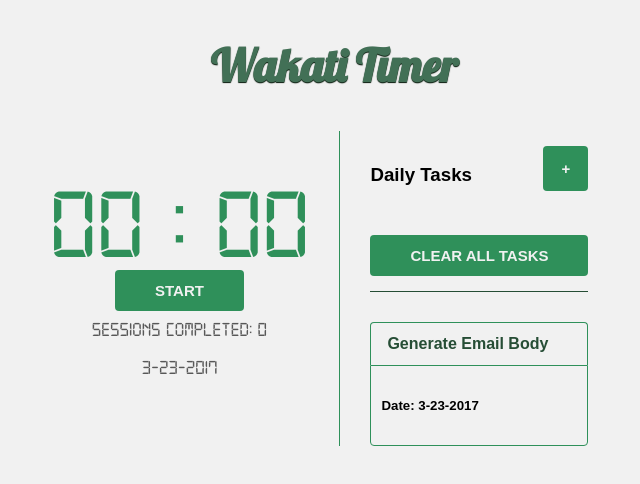
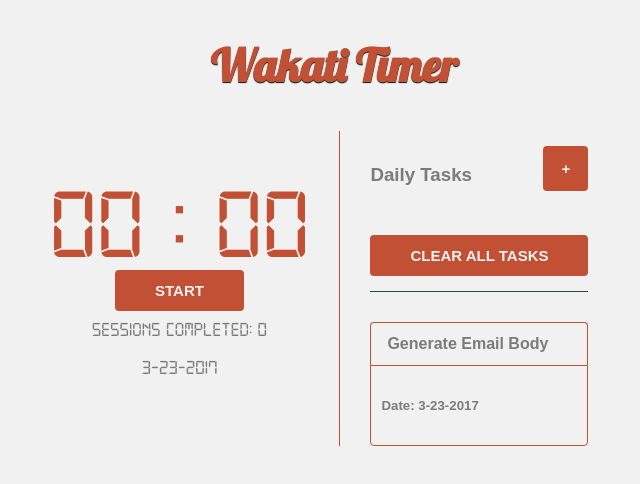
Before and after one commit to korrybass/wakati-react, a React (Create React App) app: page / in a window 1280 px wide. Shown: the top 484 px of the page, without its empty margins (306-946 px from the left). Built offline with nearby package versions, Linux system fonts and the light colour scheme.

Commit message:
updated styles

```diff
--- a/src/App.css
+++ b/src/App.css
@@ -1,6 +1,11 @@
 .action-btn{
-    background-color: #2f905a;
+    background-color: #C25034;
 }
+
+h1,h2, h3,h4,h5,h6, p, small, input{
+  color: #7b7b7b;
+}
+
 .add-btn{
   width: 45px;
   height: 45px;
@@ -19,12 +24,12 @@ button{
   font-family: 'Lobster', cursive;
   text-align: center;
   font-size: 45px;
-  color: #427056;
+  color: #C25034;
   text-shadow: 0 1px 1px #031708;
 }
 button:hover{
   cursor: pointer;
-  background-color: #227748;
+  background-color: #a03f27;
 }
 button:focus{
   outline: none;
@@ -70,7 +75,7 @@ button:focus{
     position: absolute;
     /*top: 0;*/
     left: 0;
-    background: #13b35a;
+    background: #C25034;
     border-radius: 4px;
     box-shadow: inset 0px 1px 1px rgba(0,0,0,0.5), 0px 1px 0px rgba(255,255,255,.4);
   }
--- a/src/components/List/list.css
+++ b/src/components/List/list.css
@@ -9,7 +9,7 @@ input[type=text]{
     border: none;
     border-radius: 4px;
     margin-left: 15px;
-    border: #099f4b solid 1px;
+    border: #C25034 solid 1px;
     font-size: 16px;
     background: transparent;
 }
@@ -21,7 +21,7 @@ input[type=text]{
      text-decoration: line-through;
 }
 .list-container{
-    border-left: 1px solid #2f905a;
+    border-left: 1px solid #C25034;
     padding: 0 30px;
     margin-left: 30px;
     overflow: hidden;
--- a/src/components/List/outputFormater.js
+++ b/src/components/List/outputFormater.js
@@ -11,7 +11,7 @@ formatDataOutput (){
   return this.props.taskRecords.map( (x, idx) => {
     return (
       <div key={idx} className="task-output-line">
-        <p>{x.text}</p> | <p>{x.duration}</p> | <p>{ (x.completed) ? "Completed" : "In Progress" }</p>
+        <p>{x.text}</p> | <p>{x.duration}</p>hr | <p>{ (x.completed) ? "Completed" : "In Progress" }</p>
       </div>
     )
   })
--- a/src/components/List/outputFormatter.css
+++ b/src/components/List/outputFormatter.css
@@ -4,7 +4,7 @@
 }
 
 .output-body{
-    border: 1px solid #2f905a;
+    border: 1px solid #C25034;
     padding: 10px;
     -webkit-border-bottom-right-radius: 4px;
 -webkit-border-bottom-left-radius: 4px;
@@ -14,8 +14,7 @@ border-bottom-right-radius: 4px;
 border-bottom-left-radius: 4px;
 }
 .body-header{
-  color: #264d35;
-  border: 1px solid #2f905a;
+  border: 1px solid #C25034;
   border-bottom: none;
   margin: 30px 0 0 0;
   padding: 12px 16px;
--- a/src/components/Timer/timer.css
+++ b/src/components/Timer/timer.css
@@ -24,6 +24,9 @@ body{
     flex-direction: column;
     justify-content: center;
 }
+.timer-container{
+  overflow: hidden;
+}
 .time-body-container{
     -webkit-animation-duration: 1s;
     animation-duration: 1s;
@@ -33,7 +36,7 @@ body{
     -webkit-animation-duration: 1s;
     animation-duration: 1s;
     text-align: center;
-    color: #2f905a;
+    color: #C25034;
 }
 .time-body span{
   min-width: 95px;
@@ -82,10 +85,25 @@ body{
   animation-name: zoomInDown;
 }
 
+@keyframes slideInDown {
+  from {
+    transform: translate3d(0, -100%, 0);
+    visibility: visible;
+  }
+
+  to {
+    transform: translate3d(0, 0, 0);
+  }
+}
+
+.slideInDown {
+  animation-name: slideInDown;
+}
+
 button{
     padding: 12px 40px;
     font-size: 15px;
-    background-color: #2f905a;
+    background-color: #C25034;
     color: #f1f1f1;
     border: none;
     font-weight: 700;
--- a/src/components/Timer/timer.js
+++ b/src/components/Timer/timer.js
@@ -36,7 +36,7 @@ class Timer extends Component {
     //endtime: new Date(new Date(currentTime.getTime()).setMinutes(currentTime.getMinutes() + 45))
     //========
     this.setState({
-      endtime: new Date(new Date(currentTime.getTime()).setSeconds(currentTime.getSeconds() + 5)),
+      endtime: new Date(new Date(currentTime.getTime()).setMinutes(currentTime.getMinutes() + 45)),
       inProgress: true
     })
     var time = currentTime.getTime();
@@ -100,7 +100,7 @@ class Timer extends Component {
     return (
       <div className="timer-container">
         <div id="wakati">
-          <div className="time-body zoomInDown">
+          <div className="time-body slideInDown">
             <span className="minutes">{this.state.minutes}</span> : <span className="seconds">{this.state.seconds}</span>
           </div>
           <div className="wakati-buttons">
```
Also changed, not shown: src/assests/img/trash-can.svg.
